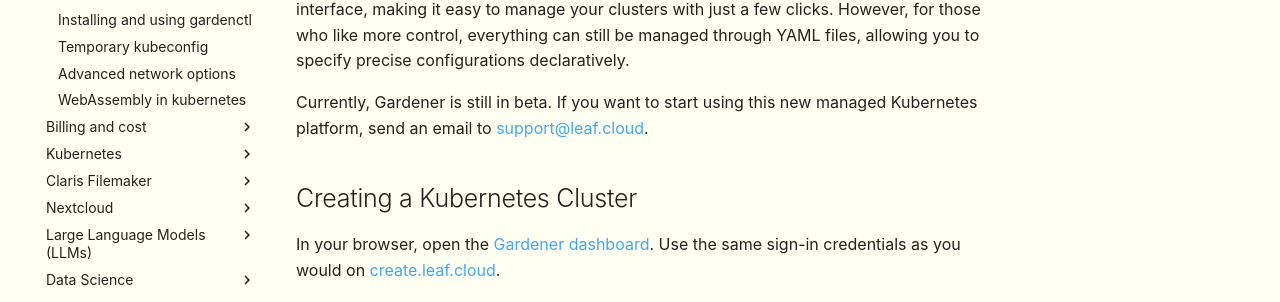
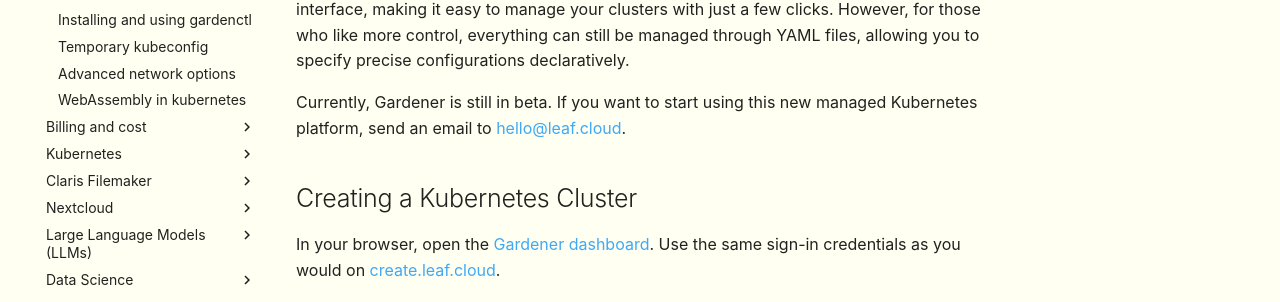
Before and after one commit to leafcloudhq/documentation-rtd, an MkDocs documentation site: the page built from docs/gardener/creating-a-kubernetes-cluster.md, in a window 1280 px wide and 900 px high. Shown: the part 352-654 px from the top of the window. Built offline with MkDocs 1.6.1 and Material for MkDocs 9.7.7, drawn with Linux system fonts in a browser that asks for light colours; some web fonts are replaced.

Commit message:
fixed incorrect email in docs

```diff
--- a/docs/gardener/creating-a-kubernetes-cluster.md
+++ b/docs/gardener/creating-a-kubernetes-cluster.md
@@ -4,7 +4,7 @@
 
 Gardener Kubernetes offers a user-friendly dashboard for those who prefer a graphical interface, making it easy to manage your clusters with just a few clicks. However, for those who like more control, everything can still be managed through YAML files, allowing you to specify precise configurations declaratively.
 
-Currently, Gardener is still in beta. If you want to start using this new managed Kubernetes platform, send an email to [support@leaf.cloud](mailto:support@leaf.cloud).
+Currently, Gardener is still in beta. If you want to start using this new managed Kubernetes platform, send an email to [hello@leaf.cloud](mailto:hello@leaf.cloud).
 
 
 
```
